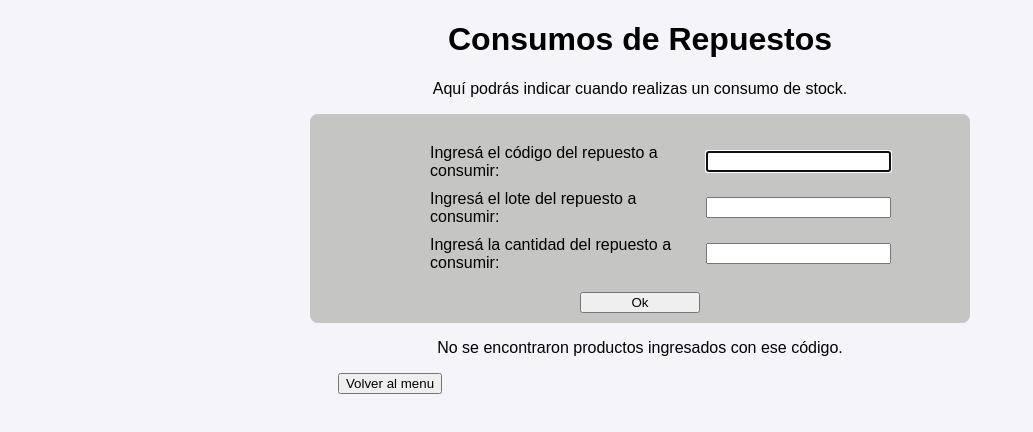
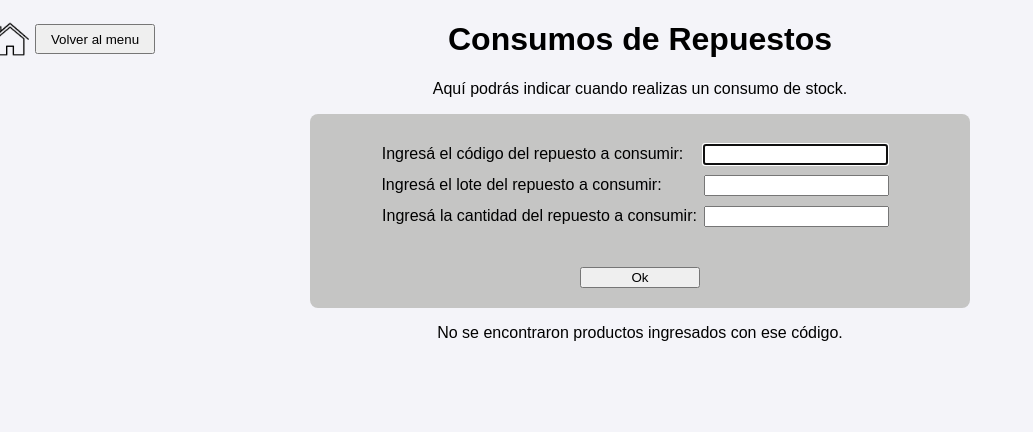
Before and after one commit to Hondone01/entregable2-Mantelli, a website: page html/consumir-repuesto.html in a window 1280 px wide. Shown: the whole page, without its empty margins (0-1033 px from the left). Drawn offline with Linux system fonts and the light colour scheme.

Commit message:
idem commit anterior.

```diff
--- a/css/style.scss
+++ b/css/style.scss
@@ -65,66 +65,82 @@ input{
   background-color: #c5c5c4;
   border-radius: 8px;
   display: grid;
-  grid-template-columns: 1fr 2fr 2fr;
+  justify-items: center;
+  grid-template-columns: 1fr 1fr 1fr;
   grid-template-rows: repeat(4,auto);
   grid-template-areas:
-   "item-1 item-1 item-4"
-   "item-2 item-2 item-5"
-   "item-3 item-3 item-6"
-   "item-7 item-7 item-7"
+   "item-5 item-1 item-1"
+   "item-2 item-2 item-2"
+   "item-3 item-3 item-3"
+   "item-4 item-4 item-4"
   ;
 
   .div-1{
+    display: flex;
+    gap: 20px;
     padding-top: 20px;
-    padding-left: 120px;
     grid-area: item-1;
     margin-top: 10px;
+    margin-left: -230px;
+    align-items: center;
     align-content: center;
   }
 
   .div-2{
-    padding-left: 120px;
+    display: flex;
+    gap: 42px;
     grid-area: item-2;
     margin-top: 10px;
+    margin-left: -10px;
+    align-items: center;
     align-content: center;
   }
 
   .div-3{
-    padding-left: 120px;
+    display: flex;
+    gap: 7px;
     padding-bottom: 10px;
     grid-area: item-3;
     margin-top: 10px;
+    margin-left: -9px;
+    align-items: center;
     align-content: center;
   }
 
   .div-4{
+    display: flex;
     padding-top: 20px;
+    padding-bottom: 20px;
     grid-area: item-4;
     margin-top: 10px;
+    align-items: center;
     align-content: center;
   }
 
   .div-5{
+    margin-top: -200px;
+    margin-left: -700px;
+    display: flex;
+    align-items: center;
     grid-area: item-5;
-    margin-top: 10px;
     align-content: center;
+    img{
+      width: 50px;
+      height: 50px;
+      pointer-events: none;
+    }
+
+    button{
+       width: 120px;
+       height: 30px;
+    }
+    :hover {
+    border-radius: 3px;
+    background-color: #e6f0d8;
+    cursor: pointer;
+    }
   }
 
-  .div-6{
-    padding-bottom: 10px;
-    grid-area: item-6;
-    margin-top: 10px;
-    align-content: center;
-  }
-
-  .div-7{
-    padding-bottom: 10px;
-    grid-area: item-7;
-    margin-top: 10px;
-    align-content: center;
-    display: flex;
-    justify-content: center;
-  }
 }
 
 .grid-container2{
@@ -849,7 +865,7 @@ opacity: 1;
   .div-4{
     margin-top: 20px;
     margin-bottom: 20px;
-    margin-left: -200px;
+   // margin-left: -200px;
     display: flex;
     flex-direction: column;
     align-items: center;
--- a/html/consumir-repuesto.html
+++ b/html/consumir-repuesto.html
@@ -12,23 +12,37 @@
     <p>Aquí podrás indicar cuando realizas un consumo de stock.</p>
 
     <div class="grid-container1">
-        <div class="div-1"><label for="codigo">Ingresá el código del repuesto a consumir:</label></div>
-        <div class="div-2"><label for="lote">Ingresá el lote del repuesto a consumir:</label></div>
-        <div class="div-3"><label for="cantidad">Ingresá la cantidad del repuesto a consumir:</label></div>
-        <div class="div-4"><input id="codigo" type="text" class="inputCodigo"  required></div>
-        <div class="div-5"><input id="lote" type="text" class="inputLote" required></div>
-        <div class="div-6"><input id="cantidad" type="text" class="inputCantidad" required></div>
-        <div class="div-7 pintaAmarillo"><button type= "button" id="calcular">Ok</button></div>
+
+        <div class="div-1">
+            <label for="codigo">Ingresá el código del repuesto a consumir:</label>
+            <input id="codigo" type="text" class="inputCodigo"  required>
+        </div>
+
+        <div class="div-2">
+            <label for="lote">Ingresá el lote del repuesto a consumir:</label>
+            <input id="lote" type="text" class="inputLote" required>
+        </div>
+
+        <div class="div-3">
+            <label for="cantidad">Ingresá la cantidad del repuesto a consumir:</label>
+            <input id="cantidad" type="text" class="inputCantidad" required>
+        </div>
+
+        <div class="div-4 pintaAmarillo">
+            <button type= "button" id="calcular">Ok</button>
+        </div>
+
+        <div class="div-5">
+            <img src="../icons/home.png" alt="">
+            <button type= "button" id="volverMenu">Volver al menu</button>
+        </div>
+
     </div>
-
-
 
     <p id="mensaje"></p>
 
     <section id="productos-consumo-container"></section>
 
-    <div class="consumirVolverMenu">
-        <button type= "button" id="vuelvoMenu">Volver al menu</button>
-    </div>
+
 </body>
 </html>
--- a/js/consumir-repuesto.js
+++ b/js/consumir-repuesto.js
@@ -77,7 +77,7 @@ calculo.onclick = () => {
     consumoRepuesto()
 }
 
-let evento1 = document.getElementById("vuelvoMenu")
+let evento1 = document.getElementById("volverMenu")
 evento1.onclick = () => {
     window.location.href = "../index.html"
 }
```
Also changed, not shown: css/style.css, 1 other file.
